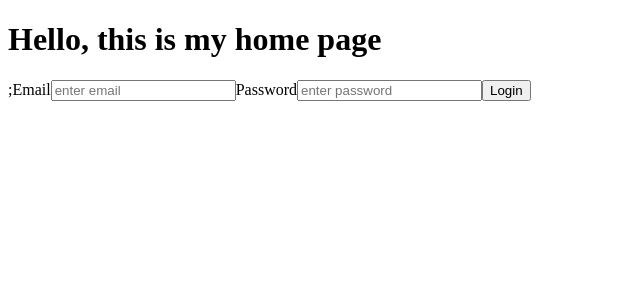
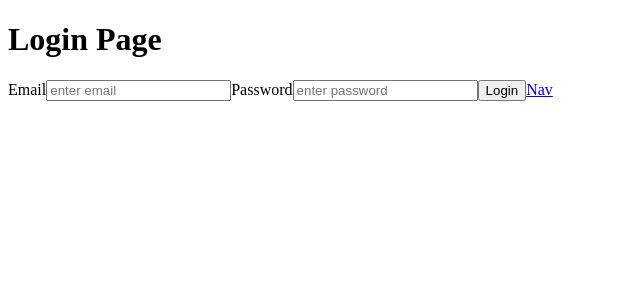
Before and after one commit to Aaronica123/butchery_management_system, a Next.js app in the folder frontend/frontend/: page / in a window 1280 px wide. Shown: the top 300 px of the page, without its empty margins (0-640 px from the left). Built offline with nearby package versions, Linux system fonts and the light colour scheme; no server answers.

Commit message:
updated main page.tsx include Navigation to forms page

```diff
--- a/frontend/frontend/app/page.tsx
+++ b/frontend/frontend/app/page.tsx
@@ -2,6 +2,7 @@
 
 import { useState } from "react";
 import {val} from "@/components/supabase";
+import Link from "next/link";
 export default function Home() {
   const [value,setvalue]=useState({email:"",password:""});
   const change=(e:React.ChangeEvent<HTMLInputElement>)=>{
@@ -23,12 +24,13 @@ export default function Home() {
   }
   return (
   <>
-  <h1>Hello, this is my home page</h1>;
+  <h1>Login Page</h1>
   <label>Email</label>
   <input value={value.email} onChange={change} name="email" required type="email" placeholder="enter email"></input>
   <label>Password</label>
   <input value={value.password} onChange={change} name="password" required type="password" placeholder="enter password"></input>
   <button type="button" onClick={submit}>Login</button>
+  <Link href={"/pages/forms"}>Nav</Link>
   </>
   )
 
```
